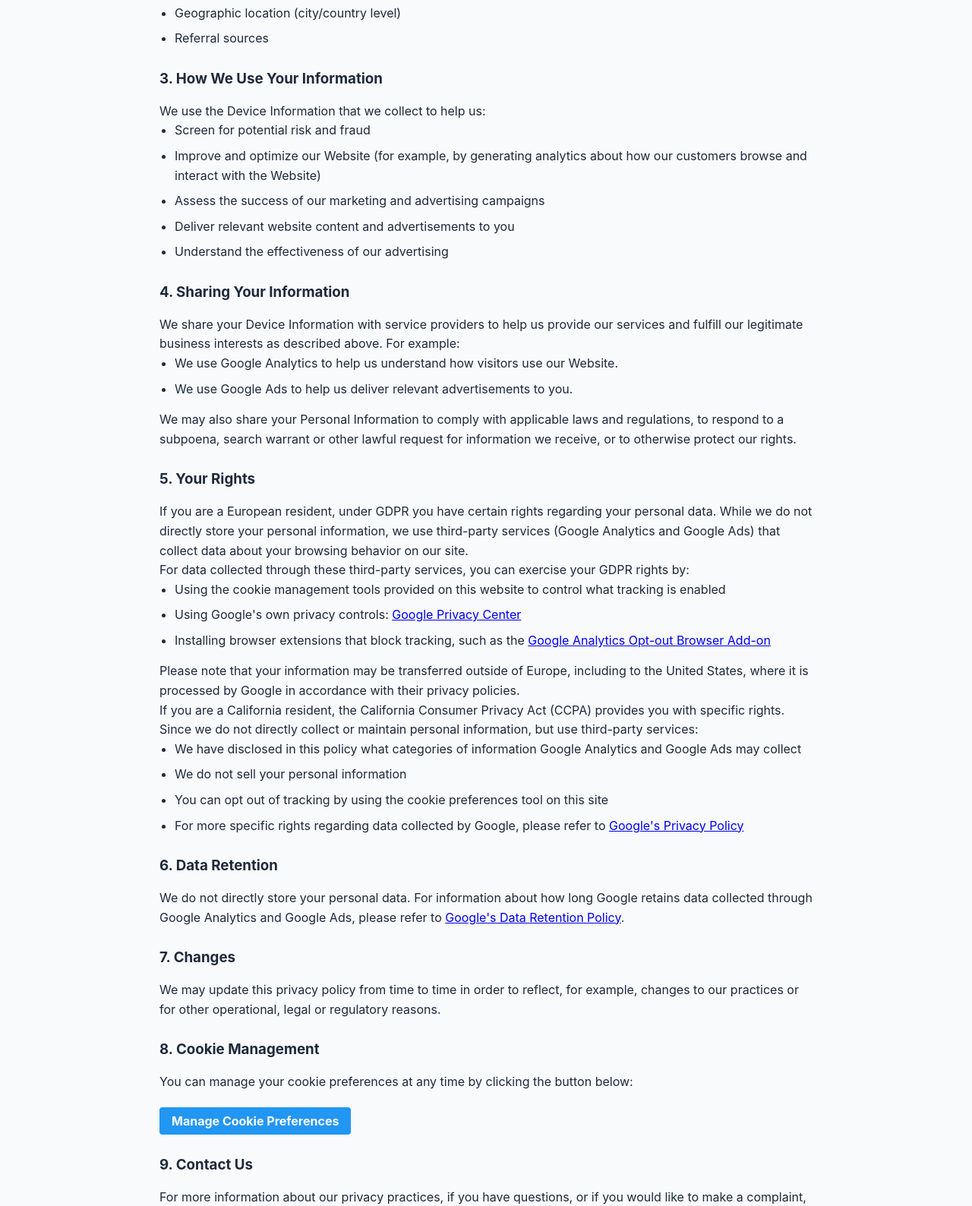
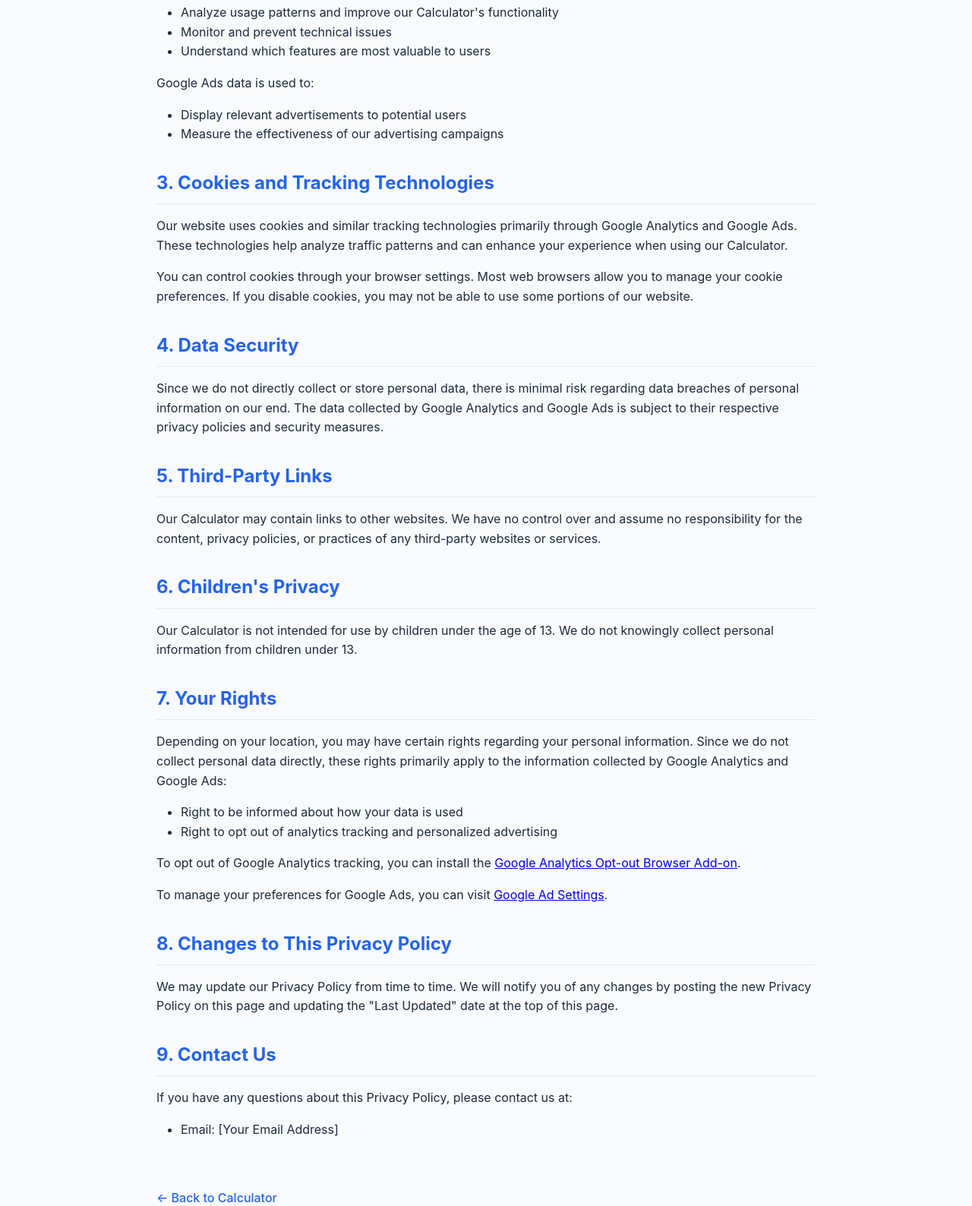
Before and after one commit to jproche55/InvestmentCalculator, a plain HTML site: page privacy-policy.html in a window 1280 px wide. Shown: the part 1212-2800 px from the top of the page at 76% size. Drawn offline with Linux system fonts and the light colour scheme.

Commit message:
Update privacy-policy.html

```diff
--- a/privacy-policy.html
+++ b/privacy-policy.html
@@ -4,82 +4,77 @@
     <meta charset="UTF-8">
     <meta name="viewport" content="width=device-width, initial-scale=1.0">
     <!-- SEO Meta Tags -->
-    <meta name="description" content="Privacy Policy for S&P 500 Investment Calculator - Learn how we collect, use, and protect your data.">
-    <meta name="keywords" content="privacy policy, data protection, cookies, GDPR, CCPA">
+    <title>Privacy Policy | S&P 500 Investment Calculator</title>
+    <meta name="description" content="Privacy Policy for the S&P 500 Investment Calculator. Learn how we protect your data.">
+    <meta name="robots" content="noindex, follow">
     <meta name="author" content="John Roche">
 
-    <!-- Open Graph for social sharing -->
+    <!-- Open Graph -->
     <meta property="og:title" content="Privacy Policy | S&P 500 Investment Calculator">
-    <meta property="og:description" content="Learn how we collect, use, and protect your data.">
+    <meta property="og:description" content="Privacy Policy for the S&P 500 Investment Calculator.">
     <meta property="og:type" content="website">
-    <meta property="og:url" content="https://yourdomain.com/privacy-policy.html">
+    <meta property="og:url" content="https://invest-o-calc.netlify.app/privacy-policy/">
 
-    <title>Privacy Policy | S&P 500 Investment Calculator</title>
-    <link rel="stylesheet" href="style.css" />
+    <!-- Canonical URL -->
+    <link rel="canonical" href="https://invest-o-calc.netlify.app/privacy-policy/">
+
+    <!-- Favicon -->
+    <link rel="icon" type="image/png" href="/favicon.png">
+
+    <!-- Stylesheet -->
+    <link rel="stylesheet" href="../style.css">
+
     <style>
+        /* Additional styles specific to Privacy Policy page */
         .privacy-container {
             max-width: 900px;
             margin: 0 auto;
-            padding: 20px;
+            padding: 2rem 1rem;
         }
 
         .privacy-section {
-            margin-bottom: 30px;
+            margin-bottom: 2rem;
         }
 
-        .privacy-title {
-            color: #333;
-            border-bottom: 1px solid #ddd;
-            padding-bottom: 10px;
-            margin-bottom: 20px;
+        .privacy-section h2 {
+            color: #2563eb;
+            margin-bottom: 1rem;
+            padding-bottom: 0.5rem;
+            border-bottom: 1px solid #e5e7eb;
         }
 
-        .privacy-subtitle {
-            margin-top: 25px;
-            margin-bottom: 15px;
+        .privacy-section h3 {
+            color: #1e40af;
+            margin-top: 1.5rem;
+            margin-bottom: 0.75rem;
         }
 
-        .privacy-list {
-            padding-left: 20px;
-            margin-bottom: 15px;
+        .privacy-section p, .privacy-section ul {
+            margin-bottom: 1rem;
+            line-height: 1.6;
         }
 
-        .privacy-list li {
-            margin-bottom: 8px;
+        .privacy-section ul {
+            padding-left: 2rem;
+            list-style-type: disc;
         }
 
-        .last-updated {
+        .privacy-date {
+            margin-bottom: 2rem;
+            color: #6b7280;
             font-style: italic;
-            margin-top: 40px;
-            color: #666;
         }
 
         .back-link {
             display: inline-block;
-            margin-top: 30px;
-            margin-bottom: 50px;
-            color: #2196F3;
+            margin-top: 2rem;
+            color: #2563eb;
             text-decoration: none;
-            font-weight: bold;
+            font-weight: 500;
         }
 
         .back-link:hover {
             text-decoration: underline;
-        }
-
-        .cookie-prefs-button {
-            background-color: #2196F3;
-            color: white;
-            border: none;
-            padding: 8px 16px;
-            border-radius: 4px;
-            cursor: pointer;
-            font-weight: bold;
-            margin-top: 20px;
-        }
-
-        .cookie-prefs-button:hover {
-            background-color: #0b7dda;
         }
     </style>
 </head>
@@ -88,114 +83,108 @@
         <div class="header-bg"></div>
         <div class="header-content container">
             <h1 class="app-title">Privacy Policy</h1>
-            <p class="app-description">S&P 500 Investment Calculator</p>
+            <p class="app-description">How we handle data on the S&P 500 Investment Calculator</p>
         </div>
     </header>
 
     <main class="privacy-container">
-        <section class="privacy-section">
-            <h2 class="privacy-title">Privacy Policy</h2>
-            <p>Last Updated: [CURRENT_DATE]</p>
+        <p class="privacy-date"><strong>Last Updated:</strong> May 6, 2025</p>
 
-            <p>This Privacy Policy describes how your personal information is collected, used, and shared when you visit S&P 500 Investment Calculator ("the Website").</p>
+        <div class="privacy-section">
+            <h2>Introduction</h2>
+            <p>Welcome to the S&P 500 Investment Calculator. We respect your privacy and are committed to protecting it. This Privacy Policy explains how we handle information when you use our Calculator.</p>
+        </div>
 
-            <h3 class="privacy-subtitle">1. Information We Collect</h3>
+        <div class="privacy-section">
+            <h2>1. Information Collection</h2>
+            <p>We do not directly collect any personal data from visitors to the S&P 500 Investment Calculator. Any information you input into the Calculator (such as investment amounts or timeframes) is processed only within your browser and is not stored on our servers or accessible to us.</p>
 
-            <p>When you visit the Website, we automatically collect certain information about your device, including information about your web browser, IP address, time zone, and some of the cookies that are installed on your device. Additionally, as you browse the Website, we collect information about the individual web pages that you view, what websites or search terms referred you to the Website, and information about how you interact with the Website. We refer to this automatically-collected information as "Device Information."</p>
+            <h3>1.1 Third-Party Analytics and Advertising</h3>
+            <p>Our website uses the following third-party services:</p>
+            <ul>
+                <li><strong>Google Analytics:</strong> We use Google Analytics to collect anonymous usage data such as page views, time on site, and how users navigate through our website. This helps us understand how visitors interact with the Calculator to improve the user experience.</li>
+                <li><strong>Google Ads:</strong> We use Google Ads to deliver relevant advertisements. Google may use cookies to personalize ads based on your browsing behavior.</li>
+            </ul>
+            <p>These third-party services may collect information such as:</p>
+            <ul>
+                <li>IP address (anonymized)</li>
+                <li>Browser type and version</li>
+                <li>Device type</li>
+                <li>Operating system</li>
+                <li>Referring website</li>
+                <li>Pages visited and time spent on pages</li>
+                <li>Geographic location (country/city level only)</li>
+            </ul>
+        </div>
 
-            <p>We collect Device Information using the following technologies:</p>
-            <ul class="privacy-list">
-                <li><strong>Cookies</strong> are data files that are placed on your device or computer and often include an anonymous unique identifier. For more information about cookies, and how to disable cookies, visit <a href="http://www.allaboutcookies.org" target="_blank">http://www.allaboutcookies.org</a>.</li>
-                <li><strong>Log files</strong> track actions occurring on the Website, and collect data including your IP address, browser type, Internet service provider, referring/exit pages, and date/time stamps.</li>
-                <li><strong>Web beacons</strong>, "tags," and "pixels"</strong> are electronic files used to record information about how you browse the Website.</li>
+        <div class="privacy-section">
+            <h2>2. Use of Data</h2>
+            <p>The anonymous data collected through Google Analytics is used to:</p>
+            <ul>
+                <li>Analyze usage patterns and improve our Calculator's functionality</li>
+                <li>Monitor and prevent technical issues</li>
+                <li>Understand which features are most valuable to users</li>
             </ul>
+            <p>Google Ads data is used to:</p>
+            <ul>
+                <li>Display relevant advertisements to potential users</li>
+                <li>Measure the effectiveness of our advertising campaigns</li>
+            </ul>
+        </div>
 
-            <h3 class="privacy-subtitle">2. Google Analytics & Google Ads</h3>
+        <div class="privacy-section">
+            <h2>3. Cookies and Tracking Technologies</h2>
+            <p>Our website uses cookies and similar tracking technologies primarily through Google Analytics and Google Ads. These technologies help analyze traffic patterns and can enhance your experience when using our Calculator.</p>
+            <p>You can control cookies through your browser settings. Most web browsers allow you to manage your cookie preferences. If you disable cookies, you may not be able to use some portions of our website.</p>
+        </div>
 
-            <p>We use Google Analytics to help us understand how our users interact with the Website. Google Analytics uses cookies and similar technologies to collect information about the use of the website and to report website trends to us. You can learn more about Google's practices at <a href="https://policies.google.com/technologies/partner-sites" target="_blank">https://policies.google.com/technologies/partner-sites</a> and opt out of them by downloading the Google Analytics opt-out browser add-on, available at <a href="https://tools.google.com/dlpage/gaoptout" target="_blank">https://tools.google.com/dlpage/gaoptout</a>.</p>
+        <div class="privacy-section">
+            <h2>4. Data Security</h2>
+            <p>Since we do not directly collect or store personal data, there is minimal risk regarding data breaches of personal information on our end. The data collected by Google Analytics and Google Ads is subject to their respective privacy policies and security measures.</p>
+        </div>
 
-            <p>We also use Google Ads to deliver targeted advertising to Website visitors. Google uses cookies to identify your browser or device, and we may share information about your actions on our Website with Google so that we can show you relevant advertisements.</p>
+        <div class="privacy-section">
+            <h2>5. Third-Party Links</h2>
+            <p>Our Calculator may contain links to other websites. We have no control over and assume no responsibility for the content, privacy policies, or practices of any third-party websites or services.</p>
+        </div>
 
-            <p>The specific data we collect through Google Analytics and Google Ads includes:</p>
-            <ul class="privacy-list">
-                <li>Pages visited and interactions with page elements</li>
-                <li>Time spent on pages</li>
-                <li>Technical information about your browser, device, and internet connection</li>
-                <li>Geographic location (city/country level)</li>
-                <li>Referral sources</li>
+        <div class="privacy-section">
+            <h2>6. Children's Privacy</h2>
+            <p>Our Calculator is not intended for use by children under the age of 13. We do not knowingly collect personal information from children under 13.</p>
+        </div>
+
+        <div class="privacy-section">
+            <h2>7. Your Rights</h2>
+            <p>Depending on your location, you may have certain rights regarding your personal information. Since we do not collect personal data directly, these rights primarily apply to the information collected by Google Analytics and Google Ads:</p>
+            <ul>
+                <li>Right to be informed about how your data is used</li>
+                <li>Right to opt out of analytics tracking and personalized advertising</li>
             </ul>
+            <p>To opt out of Google Analytics tracking, you can install the <a href="https://tools.google.com/dlpage/gaoptout" target="_blank" rel="noopener noreferrer">Google Analytics Opt-out Browser Add-on</a>.</p>
+            <p>To manage your preferences for Google Ads, you can visit <a href="https://adssettings.google.com" target="_blank" rel="noopener noreferrer">Google Ad Settings</a>.</p>
+        </div>
 
-            <h3 class="privacy-subtitle">3. How We Use Your Information</h3>
+        <div class="privacy-section">
+            <h2>8. Changes to This Privacy Policy</h2>
+            <p>We may update our Privacy Policy from time to time. We will notify you of any changes by posting the new Privacy Policy on this page and updating the "Last Updated" date at the top of this page.</p>
+        </div>
 
-            <p>We use the Device Information that we collect to help us:</p>
-            <ul class="privacy-list">
-                <li>Screen for potential risk and fraud</li>
-                <li>Improve and optimize our Website (for example, by generating analytics about how our customers browse and interact with the Website)</li>
-                <li>Assess the success of our marketing and advertising campaigns</li>
-                <li>Deliver relevant website content and advertisements to you</li>
-                <li>Understand the effectiveness of our advertising</li>
+        <div class="privacy-section">
+            <h2>9. Contact Us</h2>
+            <p>If you have any questions about this Privacy Policy, please contact us at:</p>
+            <ul>
+                <li>Email: [Your Email Address]</li>
             </ul>
+        </div>
 
-            <h3 class="privacy-subtitle">4. Sharing Your Information</h3>
-
-            <p>We share your Device Information with service providers to help us provide our services and fulfill our legitimate business interests as described above. For example:</p>
-            <ul class="privacy-list">
-                <li>We use Google Analytics to help us understand how visitors use our Website.</li>
-                <li>We use Google Ads to help us deliver relevant advertisements to you.</li>
-            </ul>
-
-            <p>We may also share your Personal Information to comply with applicable laws and regulations, to respond to a subpoena, search warrant or other lawful request for information we receive, or to otherwise protect our rights.</p>
-
-            <h3 class="privacy-subtitle">5. Your Rights</h3>
-
-            <p>If you are a European resident, under GDPR you have certain rights regarding your personal data. While we do not directly store your personal information, we use third-party services (Google Analytics and Google Ads) that collect data about your browsing behavior on our site.</p>
-
-            <p>For data collected through these third-party services, you can exercise your GDPR rights by:</p>
-            <ul class="privacy-list">
-                <li>Using the cookie management tools provided on this website to control what tracking is enabled</li>
-                <li>Using Google's own privacy controls: <a href="https://policies.google.com/privacy" target="_blank">Google Privacy Center</a></li>
-                <li>Installing browser extensions that block tracking, such as the <a href="https://tools.google.com/dlpage/gaoptout" target="_blank">Google Analytics Opt-out Browser Add-on</a></li>
-            </ul>
-
-            <p>Please note that your information may be transferred outside of Europe, including to the United States, where it is processed by Google in accordance with their privacy policies.</p>
-
-            <p>If you are a California resident, the California Consumer Privacy Act (CCPA) provides you with specific rights. Since we do not directly collect or maintain personal information, but use third-party services:</p>
-            <ul class="privacy-list">
-                <li>We have disclosed in this policy what categories of information Google Analytics and Google Ads may collect</li>
-                <li>We do not sell your personal information</li>
-                <li>You can opt out of tracking by using the cookie preferences tool on this site</li>
-                <li>For more specific rights regarding data collected by Google, please refer to <a href="https://policies.google.com/privacy" target="_blank">Google's Privacy Policy</a></li>
-            </ul>
-
-            <h3 class="privacy-subtitle">6. Data Retention</h3>
-
-            <p>We do not directly store your personal data. For information about how long Google retains data collected through Google Analytics and Google Ads, please refer to <a href="https://policies.google.com/technologies/retention" target="_blank">Google's Data Retention Policy</a>.</p>
-
-            <h3 class="privacy-subtitle">7. Changes</h3>
-
-            <p>We may update this privacy policy from time to time in order to reflect, for example, changes to our practices or for other operational, legal or regulatory reasons.</p>
-
-            <h3 class="privacy-subtitle">8. Cookie Management</h3>
-
-            <p>You can manage your cookie preferences at any time by clicking the button below:</p>
-            <button class="cookie-prefs-button" onclick="openCookiePreferences()">Manage Cookie Preferences</button>
-
-            <h3 class="privacy-subtitle">9. Contact Us</h3>
-
-            <p>For more information about our privacy practices, if you have questions, or if you would like to make a complaint, please contact us by e-mail at [YOUR_EMAIL@EXAMPLE.COM].</p>
-
-            <p class="last-updated">Last updated: [CURRENT_DATE]</p>
-
-            <a href="index.html" class="back-link">← Back to Calculator</a>
-        </section>
+        <a href="/" class="back-link">← Back to Calculator</a>
     </main>
 
     <footer>
         <div class="container">
-            <p>This Website is a Personal Project of John Roche</p>
+            <p class="disclaimer">This Calculator is for educational purposes only. Past performance is not a guarantee of future results.</p>
+            <p>This Website is a Personal Project of John Roche | <a href="/privacy-policy/">Privacy Policy</a> | <a href="/terms-of-use/">Terms of Use</a> | <a href="/contact/">Contact</a></p>
         </div>
     </footer>
-
-    <script src="cookie-consent.js"></script>
 </body>
 </html>
```
